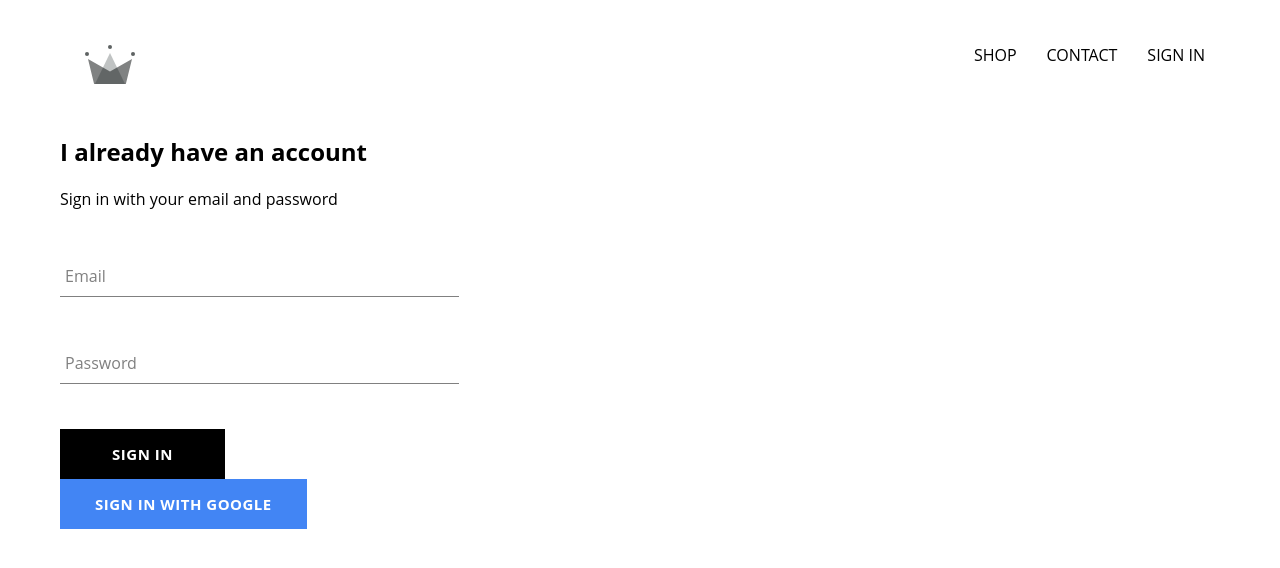
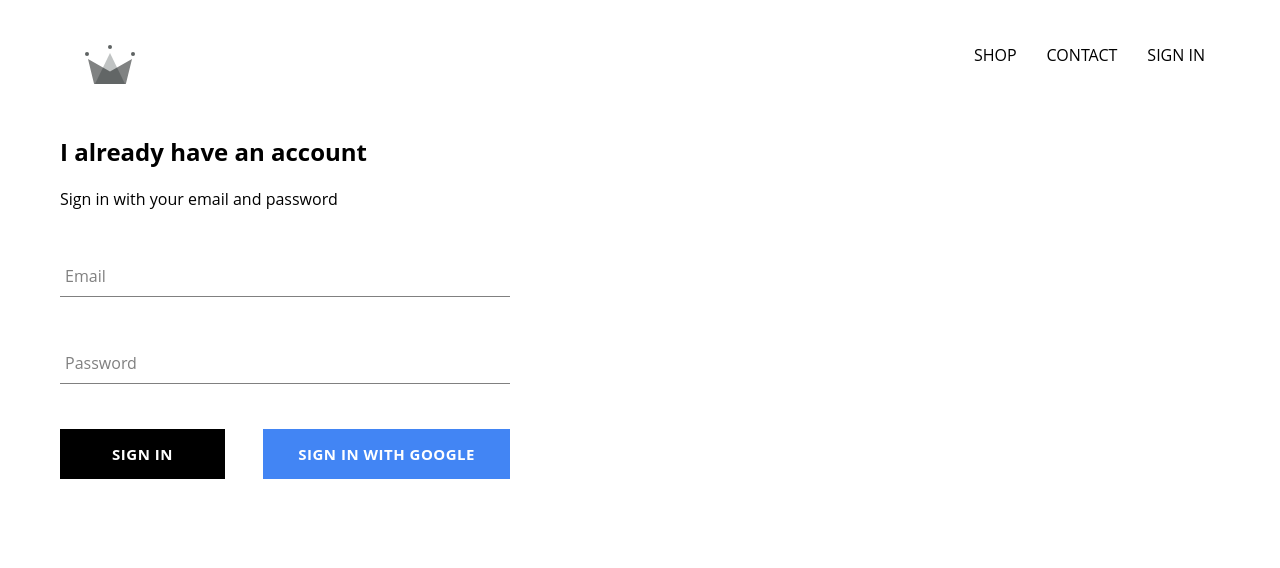
Before and after one commit to Balbader/crwn-clothing, a React (Create React App) app: page /signin in a window 1280 px wide. Shown: the top 568 px of the page. Built offline with nearby package versions, Linux system fonts and the light colour scheme; no server answers; the HTML template or start-up script is replaced by a standard one.

Commit message:
clean up styling for google sign in button

```diff
--- a/src/App.css
+++ b/src/App.css
@@ -1,9 +1,13 @@
 body {
-	font-family: 'Open Sans';
+  font-family: 'Open Sans';
   padding: 20px 60px;
 }
 
-  a {
+a {
   text-decoration: none;
   color: black;
 }
+
+* {
+  box-sizing: border-box;
+}
--- a/src/components/sign-in/sign-in.component.jsx
+++ b/src/components/sign-in/sign-in.component.jsx
@@ -52,10 +52,12 @@
             label="Password"
             required
           />
-          <CustomButton type="submit">Sign In</CustomButton>
-          <CustomButton onClick={signInWithGoogle} isGoogleSignIn>
-            Sign In with Google
-          </CustomButton>
+          <div className="buttons">
+            <CustomButton type="submit">Sign In</CustomButton>
+            <CustomButton onClick={signInWithGoogle} isGoogleSignIn>
+              Sign In with Google
+            </CustomButton>
+          </div>
         </form>
       </div>
     )
--- a/src/components/sign-in/sign-in.styles.scss
+++ b/src/components/sign-in/sign-in.styles.scss
@@ -1,9 +1,14 @@
 .sign-in {
-  width: 30vw;
+  width: 450px;
   display: flex;
   flex-direction: column;
+
+  .title {
+    margin: 10px 0;
+  }
+
+  .buttons {
+    display: flex;
+    justify-content: space-between;
+  }
 }
-
-.title {
-  margin: 10px 0;
-}
```
